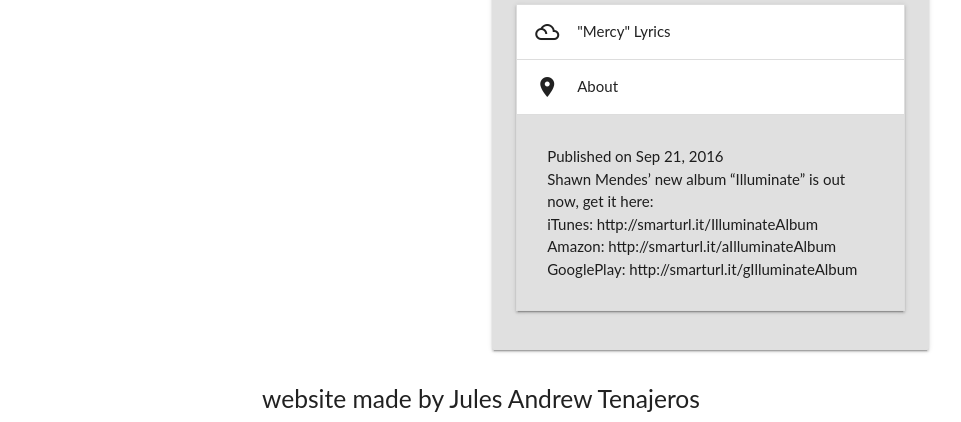
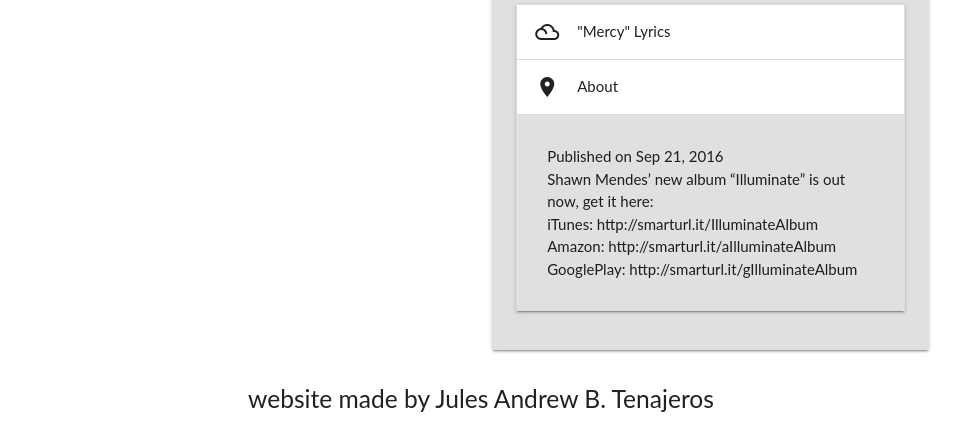
Before and after one commit to ANDREWTENAJEROS/TenajerosWebFinal, a website: page views/index.html in a window 1280 px wide. Shown: the part 1487-1909 px from the top of the page, without its empty margins (159-1120 px from the left). Drawn offline with nearby package versions, Linux system fonts and the light colour scheme; files that its build step writes are made by us from their sources; no server answers; files whose address does not match are found by name.

Commit message:
Update index.html

```diff
--- a/views/index.html
+++ b/views/index.html
@@ -158,7 +158,7 @@
 
   </body>
       <footer >
-       <h5 style="text-align: center">website made by Jules Andrew Tenajeros</h5>
+       <h5 style="text-align: center">website made by Jules Andrew B. Tenajeros</h5>
 
       </footer>
 
```
